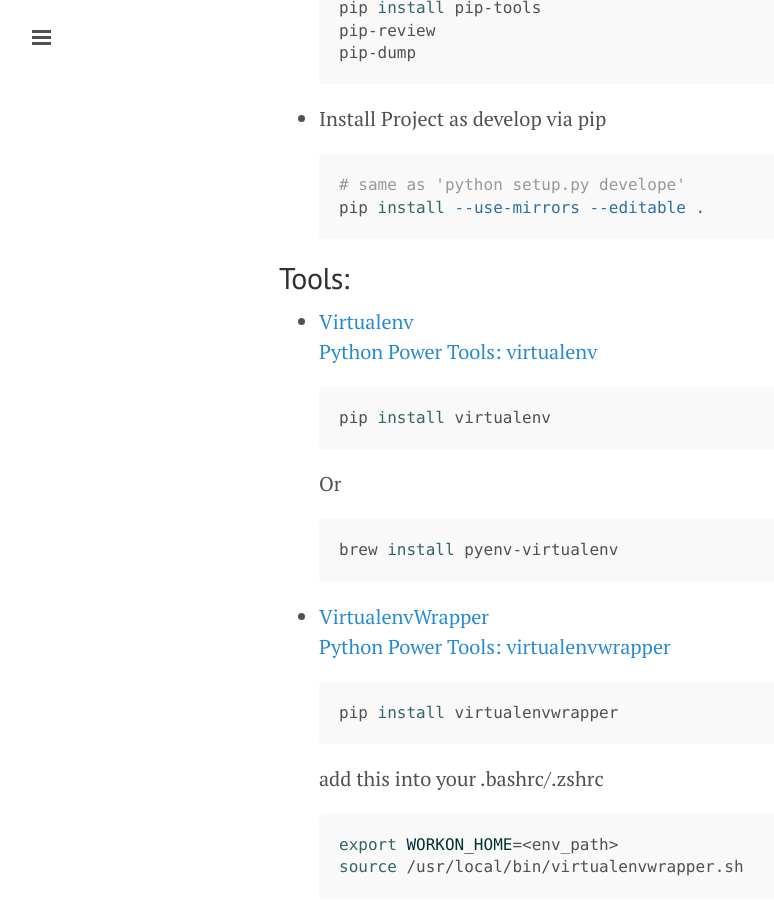
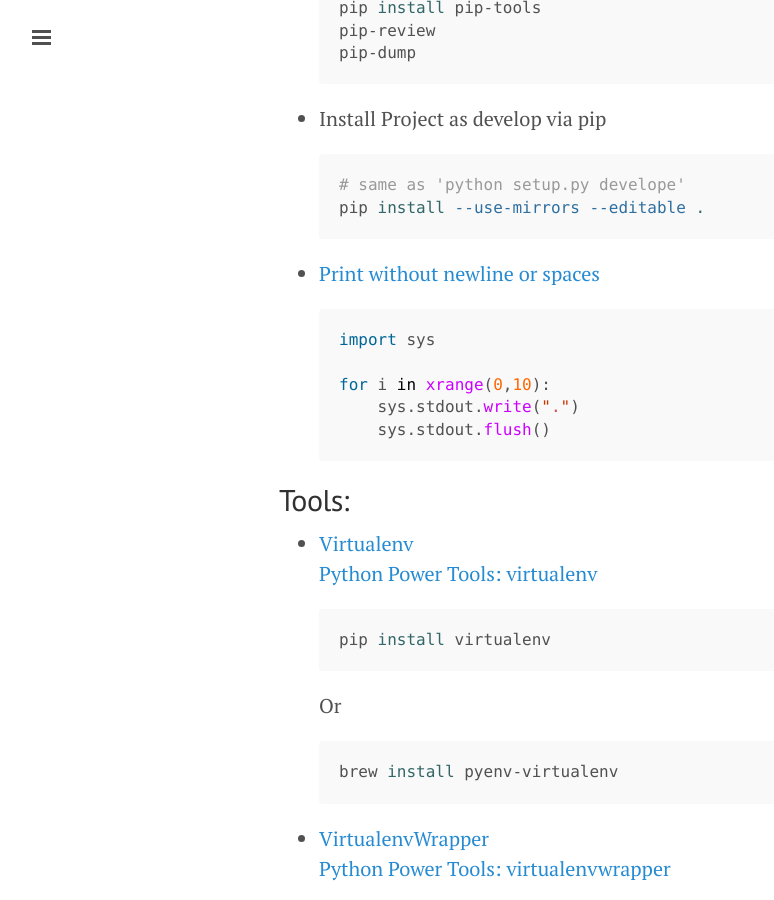
Before and after one commit to ibotdotout/ibotdotout.github.io, a Jekyll site: the page built from _posts/2014-06-08-python.md, in a window 1280 px wide and 900 px high, scrolled down 1794 px. Shown: the whole window, without its empty margins (1-775 px from the left). Built offline with Jekyll 4.4.1, drawn with Linux system fonts in a browser that asks for light colours; Markdown is read by kramdown in place of the engine named in the settings.

Commit message:
Print without newline or spaces

````diff
--- a/_posts/2014-06-08-python.md
+++ b/_posts/2014-06-08-python.md
@@ -78,6 +78,16 @@ permalink: python
   pip install --use-mirrors --editable .
   ```
 
+* [Print without newline or spaces](http://stackoverflow.com/questions/493386/how-to-print-in-python-without-newline-or-space)
+
+  ```python
+  import sys
+
+  for i in xrange(0,10):
+      sys.stdout.write(".")
+      sys.stdout.flush()
+  ```
+
 ## Tools:
 * [Virtualenv](http://virtualenv.readthedocs.org)
   [Python Power Tools: virtualenv](http://code.tutsplus.com/articles/python-power-tools-virtualenv--net-31560)
````
